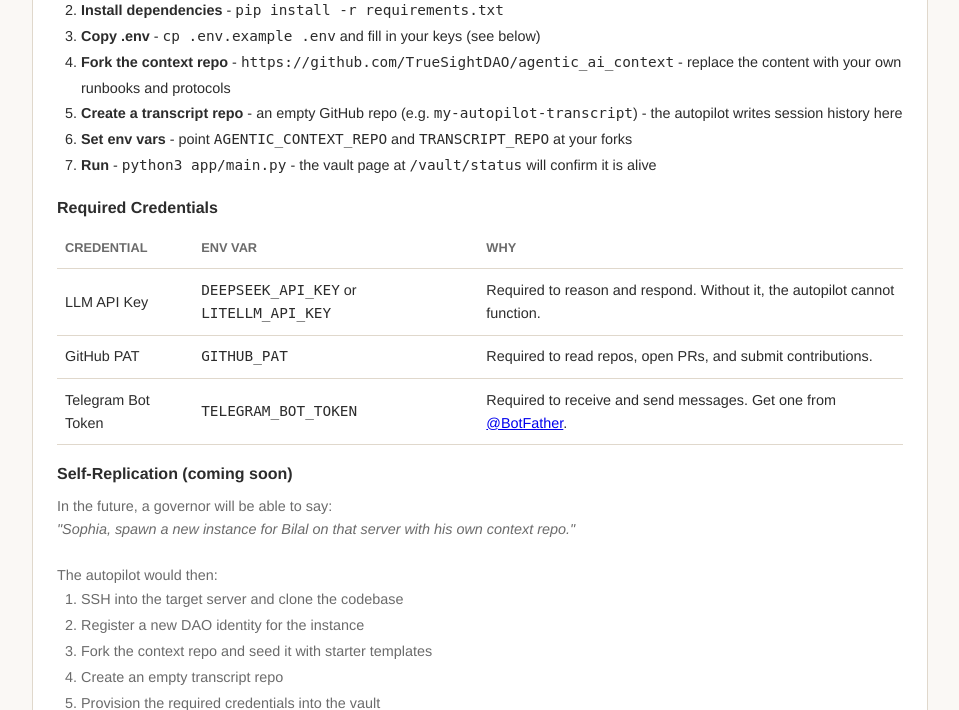
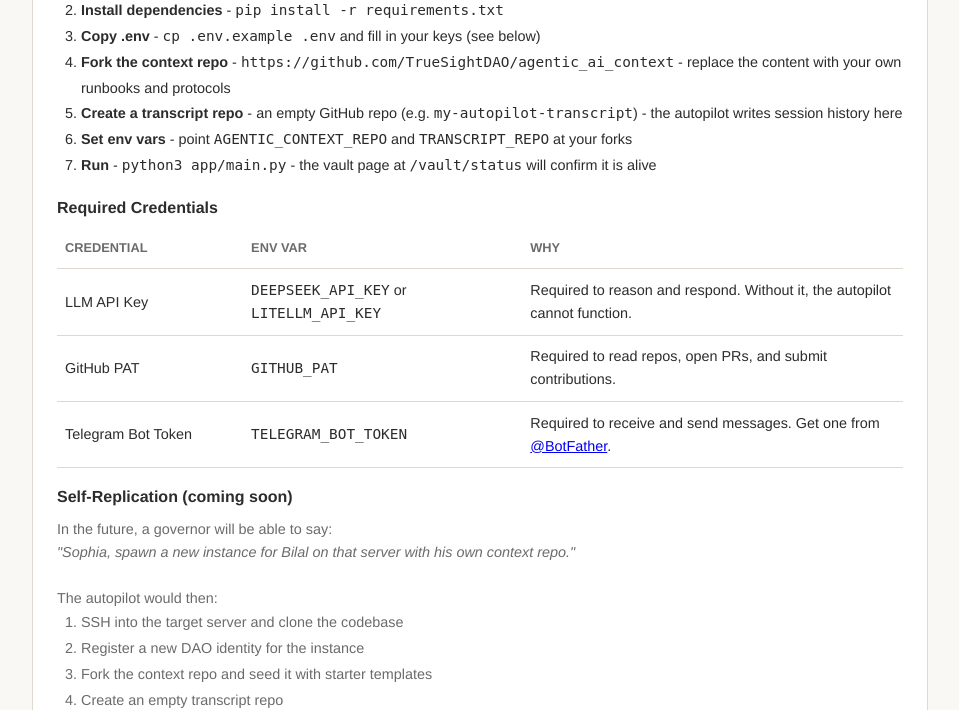
Before and after one commit to TrueSightDAO/truesight_autopilot, a FastAPI app: page /vault/status in a window 1280 px wide. Shown: the part 907-1617 px from the top of the page, without its empty margins (160-1119 px from the left). Run offline with FastAPI, Linux system fonts and the light colour scheme; parts of the project's set-up code (start-up, migrations or seed data) failed here and were passed over; some libraries are stand-ins or nearby versions.

Commit message:
Fix: wrap Replicate credentials table in card-table-wrap with colgroup widths

```diff
--- a/app/templates/vault/status.html
+++ b/app/templates/vault/status.html
@@ -51,7 +51,9 @@
     </ol>
 
     <h3 style="font-size: 1rem; margin: 1rem 0 0.5rem;">Required Credentials</h3>
-    <table>
+    <div class="card-table-wrap">
+    <table class="replicate-creds-table">
+        <colgroup><col style="width:22%"><col style="width:33%"><col style="width:45%"></colgroup>
         <thead><tr><th>Credential</th><th>Env Var</th><th>Why</th></tr></thead>
         <tbody>
             <tr><td>LLM API Key</td><td><code>DEEPSEEK_API_KEY</code> or <code>LITELLM_API_KEY</code></td><td>Required to reason and respond. Without it, the autopilot cannot function.</td></tr>
@@ -59,6 +61,7 @@
             <tr><td>Telegram Bot Token</td><td><code>TELEGRAM_BOT_TOKEN</code></td><td>Required to receive and send messages. Get one from <a href="https://t.me/BotFather" target="_blank" rel="noopener">@BotFather</a>.</td></tr>
         </tbody>
     </table>
+    </div>
 
     <h3 style="font-size: 1rem; margin: 1rem 0 0.5rem;">Self-Replication (coming soon)</h3>
     <p style="font-size: 0.9rem; color: var(--text-muted);">
```
